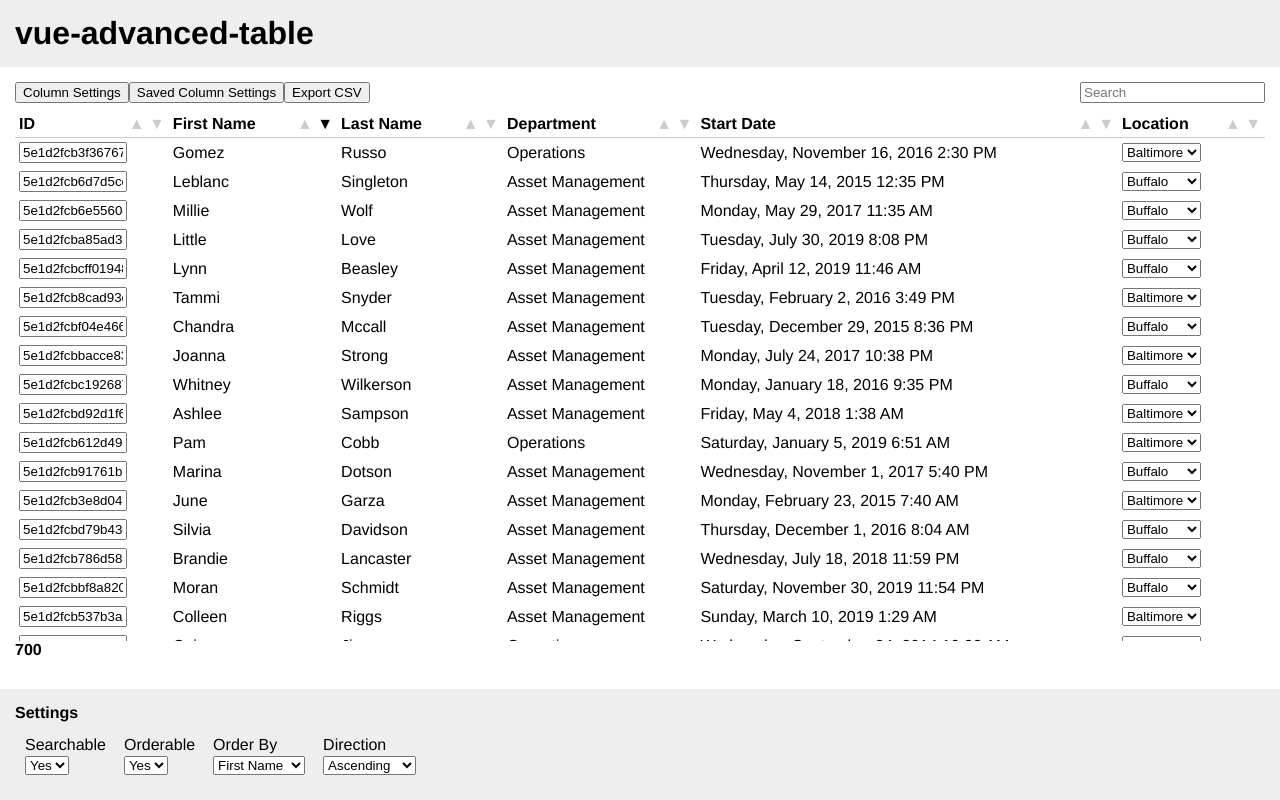
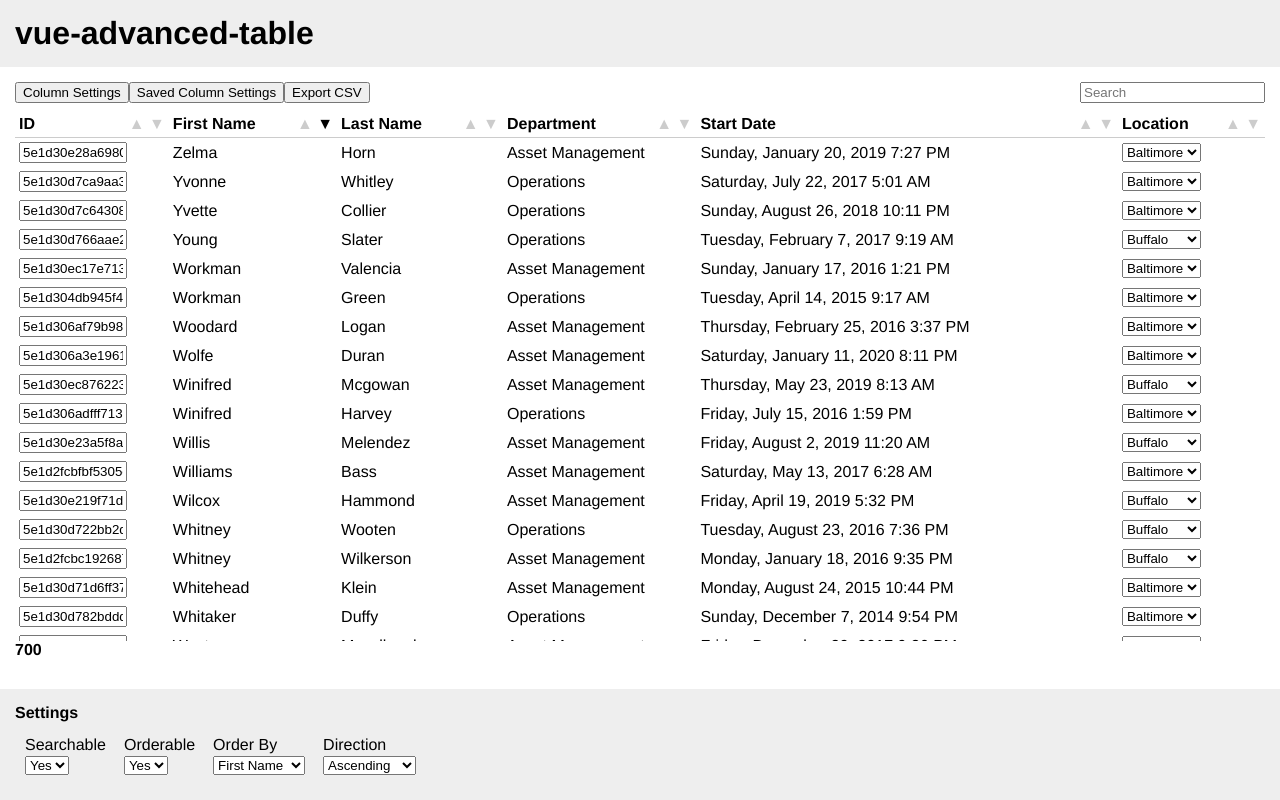
Before and after one commit to afineedge/vue-advanced-table, a Vue app: page / in a window 1280 px wide. Built offline with nearby package versions, Linux system fonts and the light colour scheme.

Commit message:
row ordering fix

```diff
--- a/src/components/vue-advanced-table.vue
+++ b/src/components/vue-advanced-table.vue
@@ -533,7 +533,7 @@ export default {
         return response;
       }
 
-      return rows;
+      return self.reorderedRows;
     },
     currentPageRows: function() {
       var self = this;
```
Also changed, not shown: 7 other files (tests, documents, lock files or other folders).
